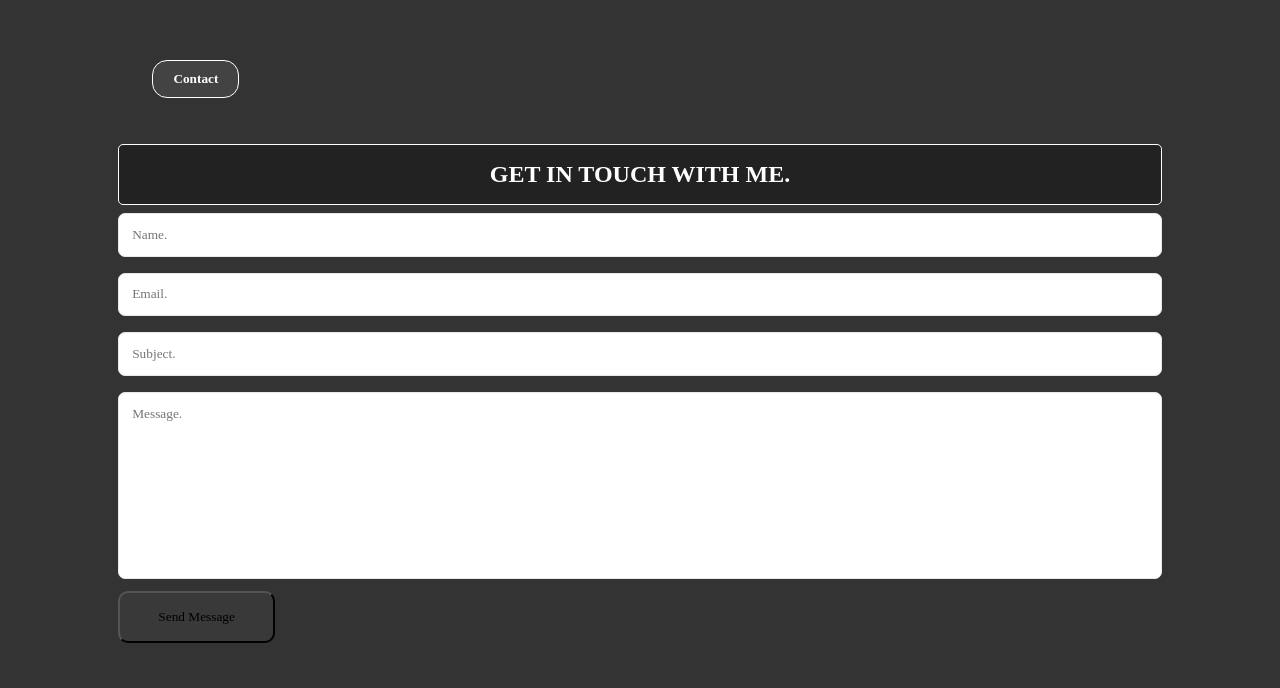
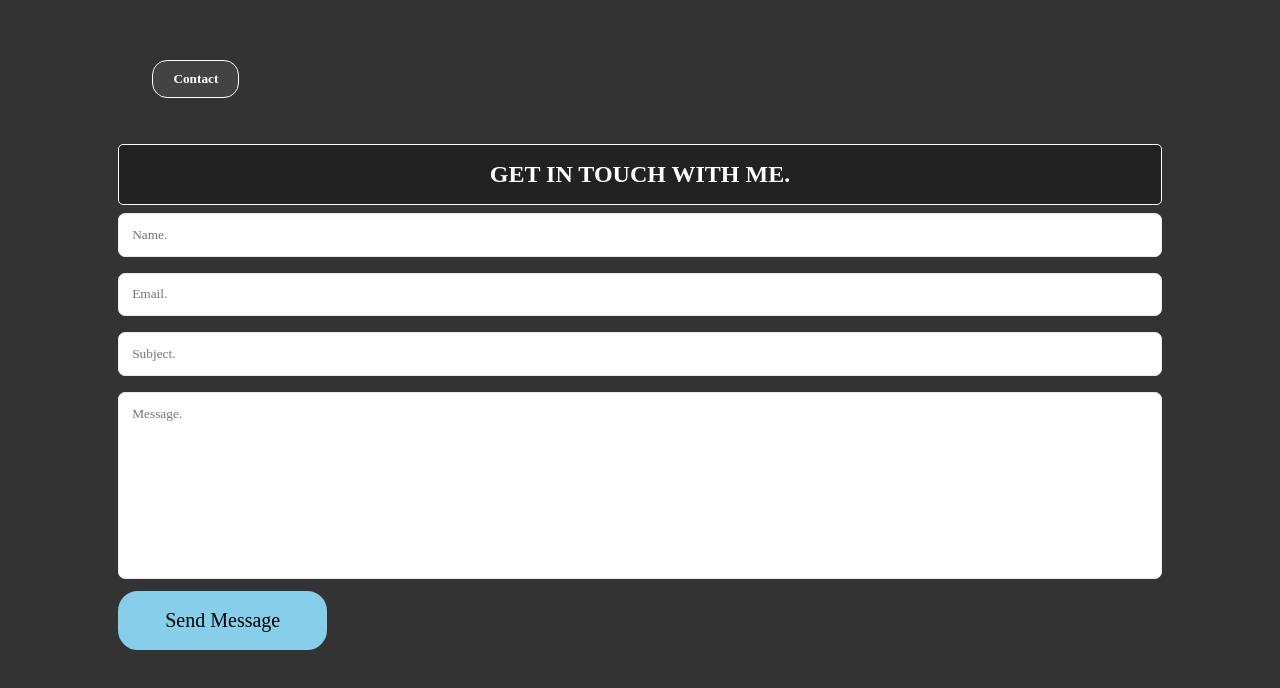
Before and after one commit to davistheweb/Josiah-davistheweb-portfolio, a plain HTML site: page index.html in a window 1280 px wide. Shown: the part 3696-4384 px from the top of the page. Drawn offline with nearby package versions, Linux system fonts and the light colour scheme; a web font is replaced by a local one.

Commit message:
minor changes

```diff
--- a/index.html
+++ b/index.html
@@ -263,7 +263,7 @@
         <input type="email" placeholder="Email." required>
         <input type="text" placeholder="Subject." required>
         <textarea name="message" id="" cols="30" rows="10" placeholder="Message."></textarea>
-        <button type="submit">Send Message</button>
+        <button type="submit" class="con-btn">Send Message</button>
     </form>
 
 </div>
--- a/portfoilo.css
+++ b/portfoilo.css
@@ -596,6 +596,7 @@ section {
 
 /* Contact Style*/
 .contact-i{
+    display: flexbox;
     width: 100%;
     padding: 1rem;
 }
@@ -611,6 +612,11 @@ section {
     margin: .5rem 0;
     border-radius: 7px;
 }
+form input:focus, form textarea:focus{
+    filter: brightness(100%);
+    background: #a4daf0;
+
+}
 .cText{
     text-align: center;
     color: #fff;
@@ -623,13 +629,44 @@ section {
     font-weight: 400;
 
 }
-.contact-i form button{
-    width: 15%;
-    background: #3a3939;
-    padding: 1rem;
-    border-radius: 10px;
+.con-btn{
+    background: #87ceeb;
+    width: 20%;
+    padding: 1rem 0;
+    border-radius: 20px;
     cursor: pointer;
+    border: none;
+    font-size: 20px;
+    font-weight: 400;
+    color: #000;
+    border: 2px solid #87ceeb;
+    display: inline-block;
+    overflow: hidden;
+    transition: 0.29s ease-in;
+
 }
+.con-btn:hover{
+    color: #87ceeb;
+    background: #333;
+    border: 3px solid #87ceeb;
+    transition: 0.8s ease-in;
+
+}
+.con-btn::after{
+    content: "";
+    position: absolute;
+    width: 0;
+    height: 100%;
+    background-color: #87ceeb;
+    left: -5%;
+    bottom: 0;
+    transform: skewX(-19deg);
+    transition: 0.3s linear;
+    z-index: -1;
+}
+.con-btn:hover::after {
+    width: 20%;
+  }
 textarea{
     resize: none;
 }
```
